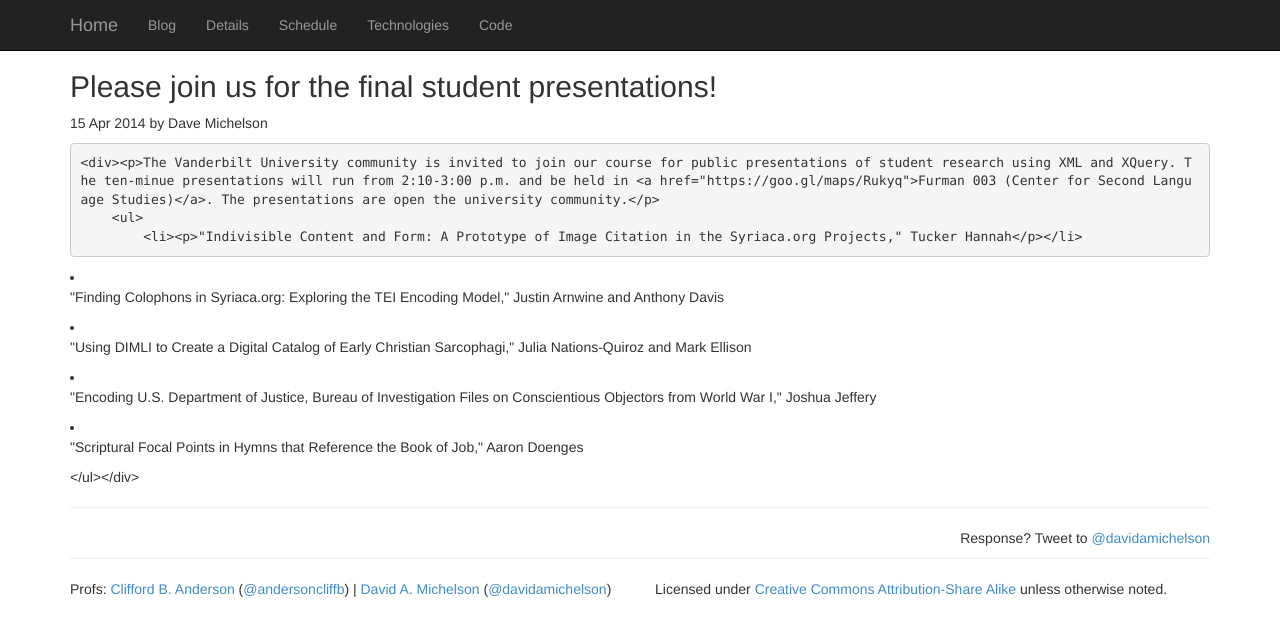
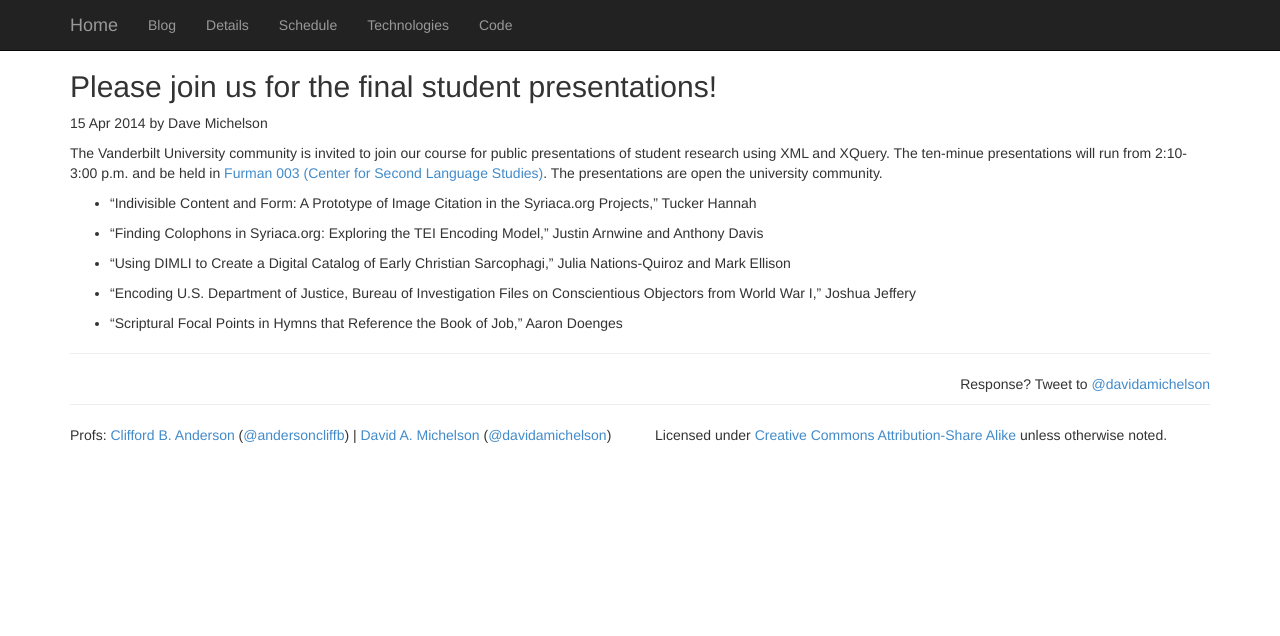
Before and after one commit to Ramona2020/paralipomena.github.io, a Jekyll site: the page built from _posts/2014-4-15-Public-Presentations.md, in a window 1280 px wide. Shown: the top 636 px of the page. Built offline with Jekyll 4.4.1, drawn with Linux system fonts in a browser that asks for light colours; Markdown is read by kramdown in place of the engine named in the settings.

Commit message:
Fixed Markdown was HTML

```diff
--- a/_posts/2014-4-15-Public-Presentations.md
+++ b/_posts/2014-4-15-Public-Presentations.md
@@ -6,10 +6,14 @@ date:   2014-4-15 0	14:38:00 UTC
 categories: blog
 ---
 
-    <div><p>The Vanderbilt University community is invited to join our course for public presentations of student research using XML and XQuery. The ten-minue presentations will run from 2:10-3:00 p.m. and be held in <a href="https://goo.gl/maps/Rukyq">Furman 003 (Center for Second Language Studies)</a>. The presentations are open the university community.</p>
-        <ul>
-            <li><p>"Indivisible Content and Form: A Prototype of Image Citation in the Syriaca.org Projects," Tucker Hannah</p></li>
-<li><p>"Finding Colophons in Syriaca.org: Exploring the TEI Encoding Model," Justin Arnwine and Anthony Davis</p></li>
-<li><p>"Using DIMLI to Create a Digital Catalog of Early Christian Sarcophagi," Julia Nations-Quiroz and Mark Ellison</p></li>
-<li><p>"Encoding U.S. Department of Justice, Bureau of Investigation Files on Conscientious Objectors from World War I," Joshua Jeffery</p></li>
-<li><p>"Scriptural Focal Points in Hymns that Reference the Book of Job," Aaron Doenges</p></li></ul></div>
+The Vanderbilt University community is invited to join our course for public presentations of student research using XML and XQuery. The ten-minue presentations will run from 2:10-3:00 p.m. and be held in [Furman 003 (Center for Second Language Studies)](https://goo.gl/maps/Rukyq). The presentations are open the university community.
+
+* "Indivisible Content and Form: A Prototype of Image Citation in the Syriaca.org Projects," Tucker Hannah
+
+* "Finding Colophons in Syriaca.org: Exploring the TEI Encoding Model," Justin Arnwine and Anthony Davis
+
+* "Using DIMLI to Create a Digital Catalog of Early Christian Sarcophagi," Julia Nations-Quiroz and Mark Ellison
+
+* "Encoding U.S. Department of Justice, Bureau of Investigation Files on Conscientious Objectors from World War I," Joshua Jeffery
+
+* "Scriptural Focal Points in Hymns that Reference the Book of Job," Aaron Doenges
```
